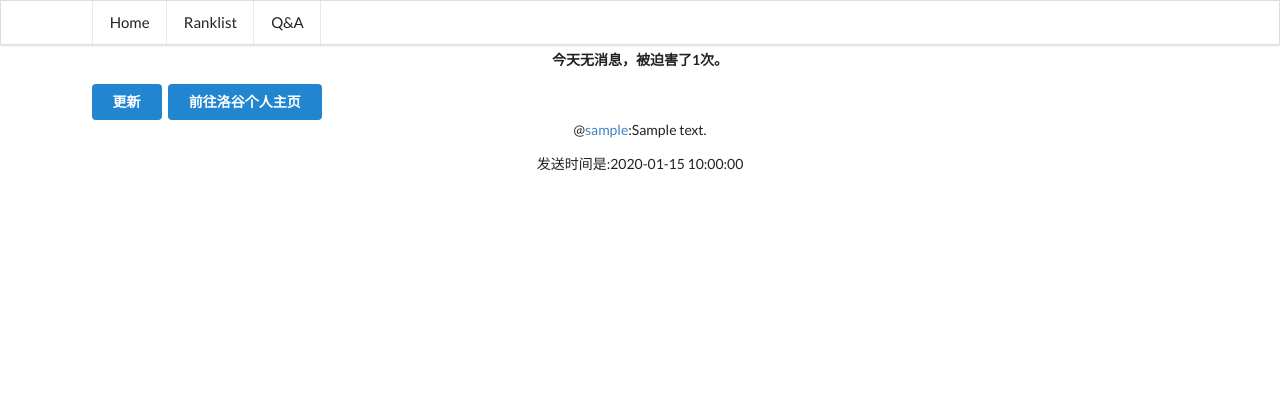
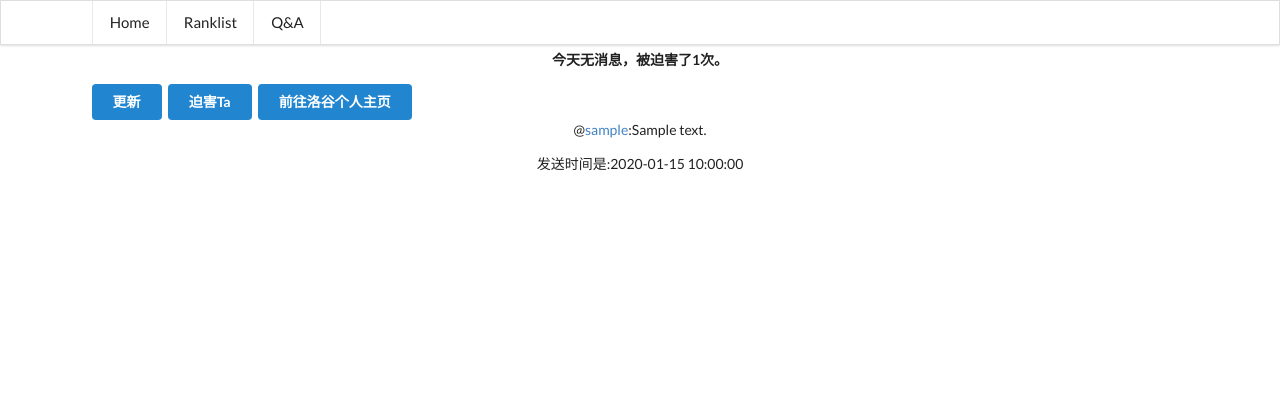
Before and after one commit to william-song-shy/ben-ben-spider, a Flask app: page /user/1 in a window 1280 px wide. Shown: the top 420 px of the page. Run offline with Flask 2, Linux system fonts and the light colour scheme; tables that the repository leaves empty hold one stand-in row (values such as "Sample post"); some libraries are stand-ins or nearby versions.

Commit message:
在个人主页添加了迫害

```diff
--- a/templates/main.html
+++ b/templates/main.html
@@ -6,6 +6,9 @@
 	</p>
 	<button class="ui primary button" id="check">
 		更新
+	</button>
+	<button class="ui primary button" id="pohai">
+		迫害Ta
 	</button>
 	<a href="https://www.luogu.com.cn/user/{{uid}}" class="ui primary button">
 		前往洛谷个人主页
@@ -31,6 +34,15 @@
     			}
     		})
     	})
+    	$("#pohai").on('click',function(){
+			$.post("/persecute?uid="+{{uid}},function(data,status){
+				if (status=="success")
+					$("#pohai").html("迫害成功，共"+data+"次");
+				else
+					$("#pohai").html("迫害失败:"+status);
+				setTimeout('$("#pohai").html("迫害")',1500);
+			})
+		})
     </script>
     {% for i in benbens %}
 		<p style="text-align: center;">
```
